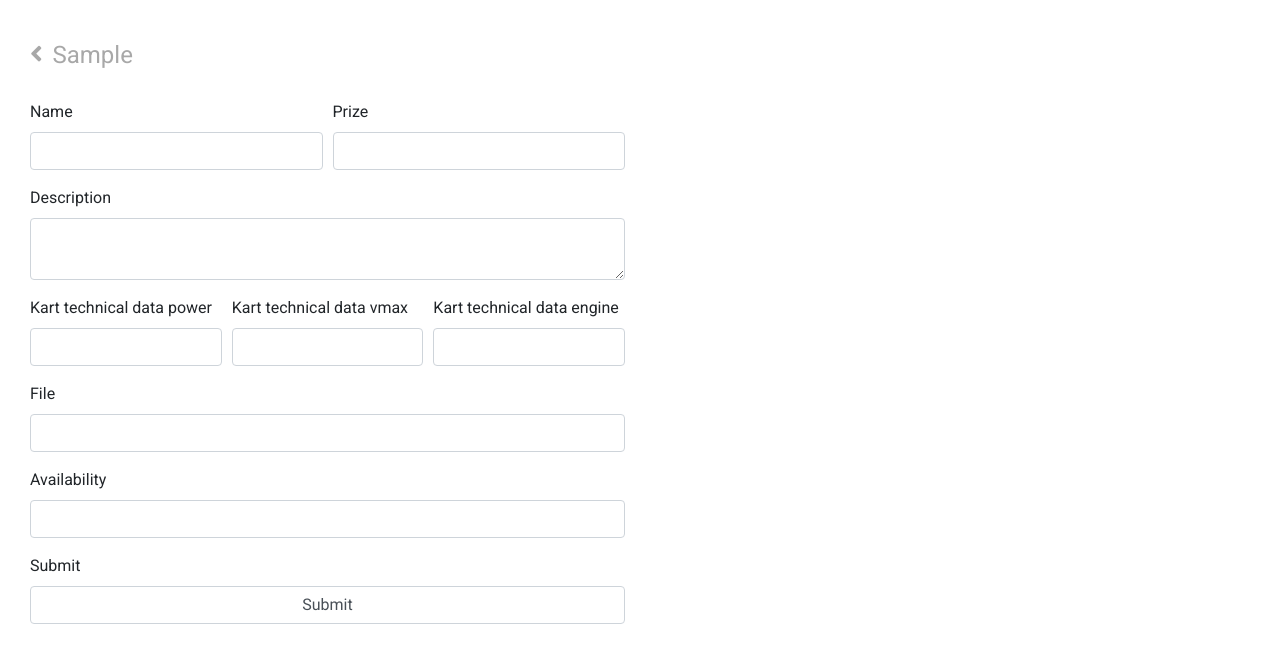
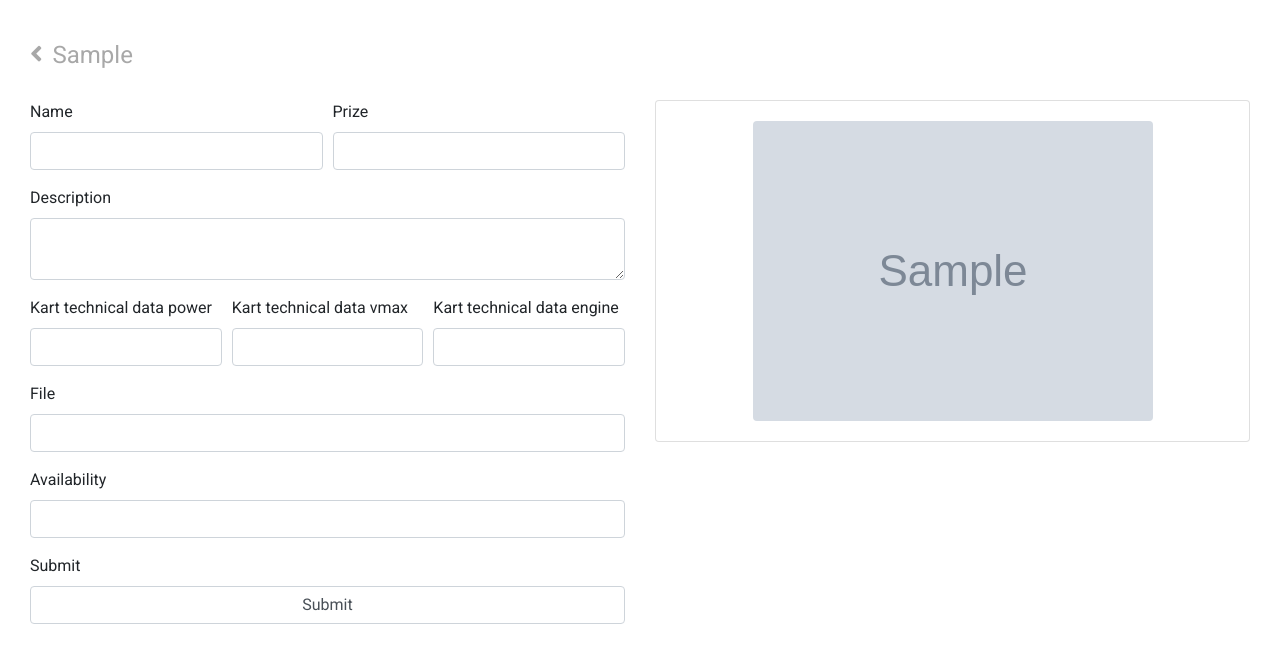
Before and after one commit to lukabaca/Go-Kart-Track-System, a Symfony app: template templates/views/controllers/vehicle/addKart.html.twig in a window 1280 px wide. Shown: the part 71-734 px from the top of the page. Run offline with Twig, Linux system fonts and the light colour scheme; the template is opened without the code that fills it: most values are stand-ins (such as "Sample title", 1, 10 or a date in 2020); grey boxes marked "Sample" are stand-in pictures; form fields are guessed from the names that the template uses; some libraries are stand-ins or nearby versions.

Commit message:
working addind and shwoing images

```diff
--- a/src/Controller/VehicleController.php
+++ b/src/Controller/VehicleController.php
@@ -54,6 +54,7 @@ class VehicleController extends Controller
      */
     public function addKartAction(Request $request, $id) {
         $isEditingKart = false;
+        $filePath = null;
         if($id) {
             $kart = $this->getDoctrine()->getRepository(Kart::class)->find($id);
             if(!$kart) {
@@ -62,6 +63,7 @@ class VehicleController extends Controller
             try {
                 $fileTemp = new File($this->getParameter('kartImage_directory') . '/' . $kart->getFile());
                 $fileTempName =  $kart->getFile();
+                $filePath = $fileTempName;
                 $kart->setFile($fileTemp);
 //                print_r($kart->getFile());
 //                exit();
@@ -101,6 +103,7 @@ class VehicleController extends Controller
             ]);
         }
         return $this->render('views/controllers/vehicle/addKart.html.twig' ,[
+            'filePath' => $filePath,
             'kartForm' => $kartForm->createView(),
             'actionMode' => $actionMode,
         ]);
--- a/templates/views/controllers/vehicle/addKart.html.twig
+++ b/templates/views/controllers/vehicle/addKart.html.twig
@@ -84,12 +84,14 @@
                 {{ form_end(kartForm) }}
             </div>
             <div class="col-md-6 imageArea">
-                {#<img src="{{ asset('images/karts/5f4eccbc454d600bf5843f9ea08f008f.png') }}" class="rounded mx-auto d-block" alt="Responsive image" height="300" width="300">#}
-                {#<div class="card">#}
-                    {#<div class="card-body">#}
-                        {#<img id="imageUploaded" class="img-fluid rounded mx-auto d-block">#}
-                    {#</div>#}
-                {#</div>#}
+                {% if filePath %}
+                    {#<img src="{{ asset('images/karts/'~filePath~'') }}" class="img img-responsive img-preview thumbnail"/>#}
+                    <div class="card">
+                        <div class="card-body">
+                            <img src="{{ asset('images/karts/'~filePath~'') }}" id="imageUploaded" class="img-fluid rounded mx-auto d-block">
+                        </div>
+                    </div>
+                {% endif %}
             </div>
         </div>
     </div>
```
Also changed, not shown: public/images/karts/2fe6482b5216ec2b623ced2af568cb5f.jpeg (added).
